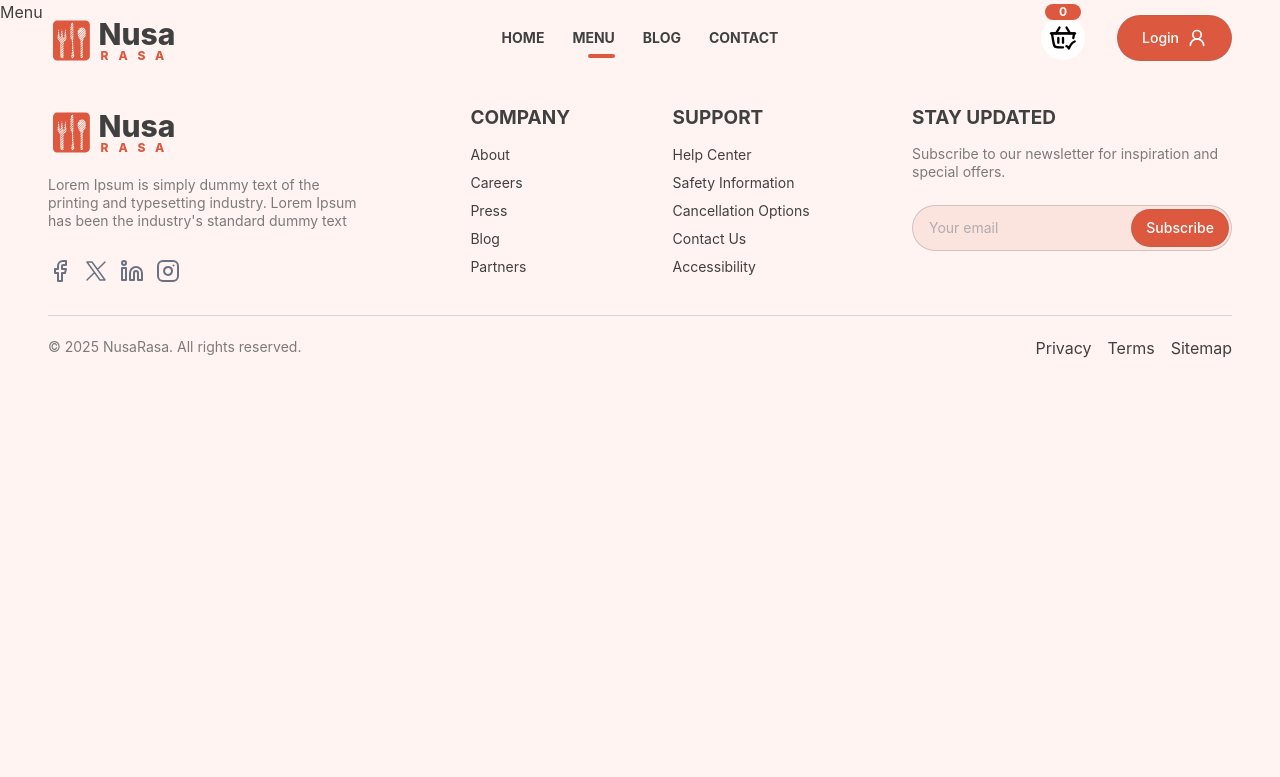
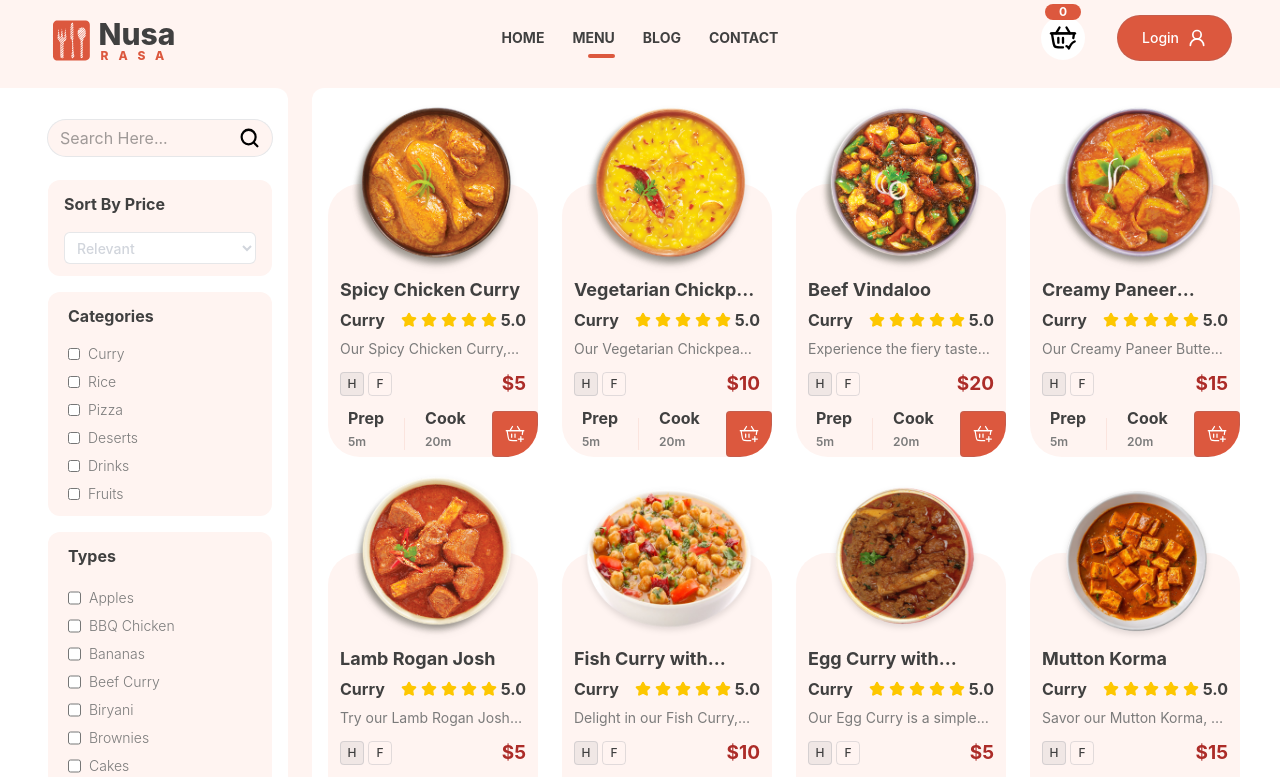
Before and after one commit to marcellandreas/NusaRasa, a React (Vite) app in the folder frontend/: page /menu in a window 1280 px wide. Shown: the top 777 px of the page. Built offline with nearby package versions, Linux system fonts and the light colour scheme; no server answers.

Commit message:
add: menu pages

```diff
--- /dev/null
+++ b/frontend/src/components/SearchInput.jsx
@@ -0,0 +1,27 @@
+import React from "react";
+import { useAppContext } from "../context/AppContext";
+import { assets } from "../assets/data";
+
+const SearchInput = () => {
+  const { searchQuery, setSearchQuery } = useAppContext();
+  return (
+    <div className="py-4">
+      <div className=" text-center">
+        <div className=" inline-flex items-center justify-center px-3 py-1.5 rounded-full bg-primary ring-1 ring-slate-900/10 w-full">
+          <input
+            type="text"
+            value={searchQuery}
+            onChange={(e) => setSearchQuery(e.target.value)}
+            placeholder="Search Here..."
+            className=" border-none outline-none w-full"
+          />
+          <div>
+            <img src={assets.search} alt="" />
+          </div>
+        </div>
+      </div>
+    </div>
+  );
+};
+
+export default SearchInput;
--- a/frontend/src/context/AppContext.jsx
+++ b/frontend/src/context/AppContext.jsx
@@ -7,6 +7,7 @@ const AppContext = createContext();
 
 export const AppContextProvider = ({ children }) => {
   const [products, setProducts] = useState([]);
+  const [searchQuery, setSearchQuery] = useState("");
   const currency = import.meta.env.VITE_CURRENCY;
   const delivery_charges = 10;
   const navigate = useNavigate();
@@ -27,6 +28,8 @@ export const AppContextProvider = ({ children }) => {
     currency,
     navigate,
     delivery_charges,
+    searchQuery,
+    setSearchQuery,
   };
   return <AppContext.Provider value={value}>{children}</AppContext.Provider>;
 };
--- a/frontend/src/pages/Menu.jsx
+++ b/frontend/src/pages/Menu.jsx
@@ -1,7 +1,159 @@
-import React from "react";
+import React, { useEffect, useMemo, useState } from "react";
+import Item from "../components/Item";
+import { useAppContext } from "../context/AppContext";
+import SearchInput from "../components/SearchInput";
 
 const Menu = () => {
-  return <div>Menu</div>;
+  const { products, searchQuery, setSearchQuery } = useAppContext();
+  const [category, setCategory] = useState([]);
+  const [type, setType] = useState([]);
+  const [selectedSort, setSelectedSort] = useState("relevant");
+  const [fillteredProducts, setFillteredProducts] = useState([]);
+  const [currentPage, setCurrentPage] = useState(1);
+  const [avaibleTypes, setAvaibleTypes] = useState([]);
+  const itemsPerPage = 8;
+
+  // predefined
+
+  const allCategories = useMemo(
+    () => ["Curry", "Rice", "Pizza", "Deserts", "Drinks", "Fruits"],
+    []
+  );
+
+  const toggleFilter = (value, setState) => {
+    setState((prev) =>
+      prev.includes(value)
+        ? prev.filter((item) => item !== value)
+        : [...prev, value]
+    );
+  };
+
+  useEffect(() => {
+    const selectedCat = category.length > 0 ? category : allCategories;
+    const filteredProds = products.filter((p) =>
+      selectedCat.includes(p.category)
+    );
+    const typeSet = new Set(filteredProds.map((p) => p.type));
+
+    const newAvailableTypes = [...typeSet].sort();
+    setAvaibleTypes(newAvailableTypes);
+
+    setType((prev) => prev.filter((t) => typeSet.has(t)));
+  }, [category, products, allCategories]);
+
+  const totalPages = 7;
+
+  return (
+    <div className="max-padd-container !px-0 mt-18">
+      {/* continer */}
+      <div className=" flex flex-col sm:flex-row gap-6">
+        {/* filter options */}
+        <div className="min-w-72 bg-white p-4 pl-6 lg:pl-12 rounded-r-xl my-4">
+          <SearchInput />
+          <div className=" px-4 py-3 mt-2 bg-primary rounded-xl">
+            <h5 className="mb-4">Sort By Price</h5>
+            <select
+              onChange={(e) => setSelectedSort(e.target.value)}
+              className="border border-slate-900/10 outline-none bg-white text-gray-300 text-sm font-medium h-8 w-full px-2 rounded-md"
+            >
+              <option value="relevant">Relevant</option>
+              <option value="low">Low</option>
+              <option value="high">High</option>
+            </select>
+          </div>
+          <div className=" pl-5 py-3 mt-4 bg-primary rounded-xl">
+            <h5 className="mb-4">Categories</h5>
+            <div className="flex flex-col gap-2 text-sm font-light">
+              {allCategories.map((cat) => (
+                <label
+                  className="flex gap-2 text-sm font-light text-gray-50"
+                  key={cat}
+                >
+                  <input
+                    type="checkbox"
+                    onChange={(e) => {
+                      toggleFilter(e.target.value, setCategory);
+                    }}
+                    value={cat}
+                    checked={category.includes(cat)}
+                    className=" w-3"
+                  />
+                  {cat}
+                </label>
+              ))}
+            </div>
+          </div>
+          <div className=" pl-5 py-3 mt-4 bg-primary rounded-xl">
+            <h5 className="mb-5">Types</h5>
+            <div className="flex flex-col gap-2 text-sm font-light">
+              {avaibleTypes.map((typ) => (
+                <label
+                  className="flex gap-2 text-sm font-light text-gray-50"
+                  key={typ}
+                >
+                  <input
+                    onChange={(e) => {
+                      toggleFilter(e.target.value, setType);
+                    }}
+                    type="checkbox"
+                    value={typ}
+                    checked={type.includes(typ)}
+                  />
+                  {typ}
+                </label>
+              ))}
+            </div>
+          </div>
+        </div>
+        {/* Right side */}
+        <div className="max-sm:px-10 sm:pr-10 bg-white px-4 rounded-l-xl my-4">
+          <div className="grid grid-cols-1 md:grid-cols-2 lg:grid-cols-3 xl:grid-cols-4 gap-x-6">
+            {products.length > 0 ? (
+              products.map((products) => (
+                <Item key={products._id} product={products} />
+              ))
+            ) : (
+              <p className=" capitalize">
+                No Products found for selected filters
+              </p>
+            )}
+          </div>
+          {/* {pagination} */}
+          <div className="flexCenter flex flex-wrap mt-14 mb-10 gap-4">
+            <button
+              disabled={currentPage === 1}
+              onClick={() => setCurrentPage((prev) => prev - 1)}
+              className={` btn-solid !py-1 !px-3 ${
+                currentPage === 1 && " opacity-50 cursor-not-allowed"
+              }`}
+            >
+              Previous
+            </button>
+            {Array.from({ length: totalPages }, (_, index) => (
+              <button
+                key={index + 1}
+                onClick={() => setCurrentPage(index + 1)}
+                className={` btn-light !py-1 !px-3 ${
+                  currentPage === index + 1 && " bg-solidTwo text-primary"
+                }`}
+              >
+                {index + 1}
+              </button>
+            ))}
+            <button
+              disabled={currentPage === totalPages}
+              onClick={() => setCurrentPage((prev) => prev + 1)}
+              className={` btn-light !py-1 !px-3 ${
+                currentPage === totalPages && " opacity-50 cursor-not-allowed"
+              }`}
+            >
+              Next
+            </button>
+          </div>
+        </div>
+      </div>
+    </div>
+  );
 };
 
 export default Menu;
```
